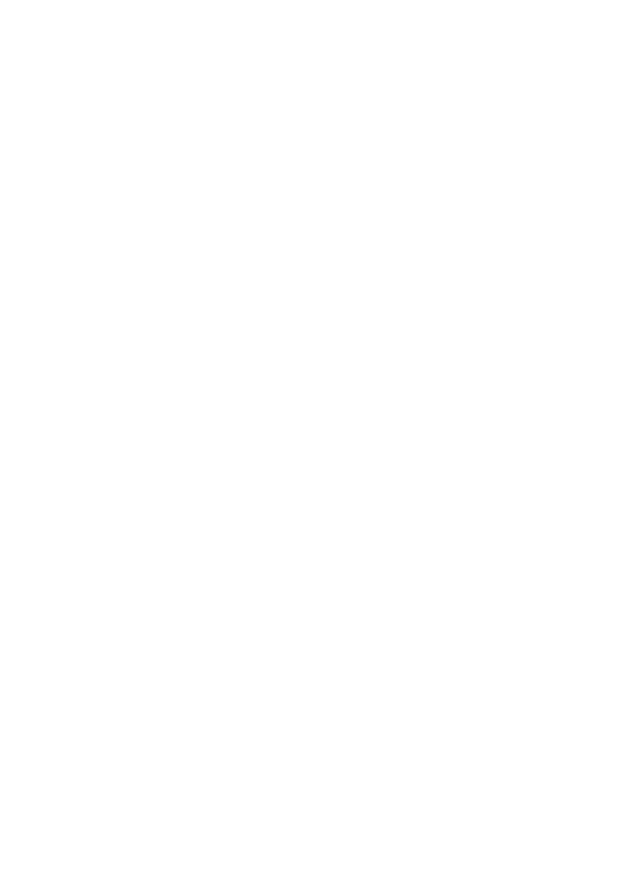
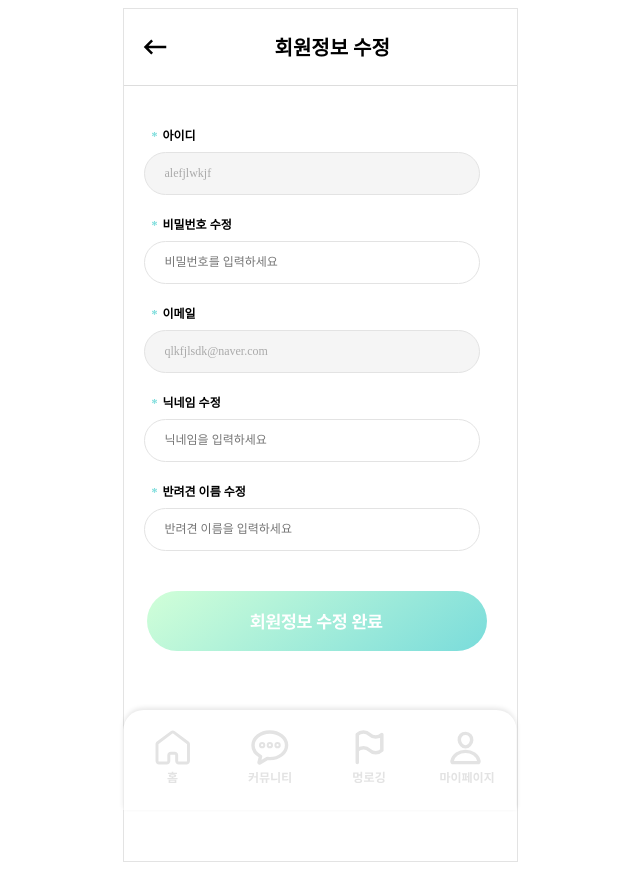
Before and after one commit to yeon-yeon1/trendithon, a React (Create React App) app: page /correct in a window 1280 px wide. Before the commit this address had no page. Shown: the whole page, without its empty margins (320-960 px from the left). Before the commit the page ends 800 px from the top, so only its background shows below. Built offline with nearby package versions, Linux system fonts and the light colour scheme.

Commit message:
Feat: 회원정보 수정 페이지 추가

```diff
--- a/src/App.js
+++ b/src/App.js
@@ -2,6 +2,7 @@
 import Home from "./home/Home";
 import MyPage from "./mypage/MyPage";
 import MyPage2 from "./mypage/MyPage2";
+import Correct from "./mypage/Correct";
 
 function App() {
   return (
@@ -10,6 +11,7 @@
         <Route path="/home" element={<Home />} />
         <Route path="/mypage" element={<MyPage />}></Route>
         <Route path="/mypage2" element={<MyPage2 />}></Route>
+        <Route path="/correct" element={<Correct />}></Route>
       </Routes>
     </BrowserRouter>
   );
--- /dev/null
+++ b/src/mypage/Correct.jsx
@@ -0,0 +1,54 @@
+import React from "react";
+import { useNavigate } from "react-router-dom";
+import * as C from "../mypage/styledCorrect";
+
+const Home = () => {
+  const navigate = useNavigate();
+
+  const menuItems = [
+    { Icon: C.HomeIcon, path: "/home" },
+    { Icon: C.CommuIcon, path: "/community" },
+    { Icon: C.FlagIcon, path: "/plogging" },
+    { Icon: C.MyPageIcon, path: "/mypage" },
+  ];
+
+  return (
+    <>
+      <C.Container>
+        <C.Header>
+          <C.BackButton onClick={() => navigate(-1)} />
+          <C.Title>회원정보 수정</C.Title>
+        </C.Header>
+
+        {/* 회원 정보 입력 폼 */}
+        <C.FormContainer>
+          <C.Label>아이디</C.Label>
+          <C.InputField type="text" value="alefjlwkjf" disabled />
+
+          <C.Label>비밀번호 수정</C.Label>
+          <C.InputField type="password" placeholder="비밀번호를 입력하세요" />
+
+          <C.Label>이메일</C.Label>
+          <C.InputField type="email" value="qlkfjlsdk@naver.com" disabled />
+
+          <C.Label>닉네임 수정</C.Label>
+          <C.InputField type="text" placeholder="닉네임을 입력하세요" />
+
+          <C.Label>반려견 이름 수정</C.Label>
+          <C.InputField type="text" placeholder="반려견 이름을 입력하세요" />
+        </C.FormContainer>
+        <C.CompleteBtn />
+      </C.Container>
+
+      <C.Footer>
+        {menuItems.map((item, index) => (
+          <C.NavItem key={index} onClick={() => navigate(item.path)}>
+            <item.Icon />
+          </C.NavItem>
+        ))}
+      </C.Footer>
+    </>
+  );
+};
+
+export default Home;
--- /dev/null
+++ b/src/mypage/styledCorrect.jsx
@@ -0,0 +1,176 @@
+import { styled } from "styled-components";
+
+// 배경 (고정, 필요 시 색상만 변경)
+export const Container = styled.div`
+  position: relative;
+  margin: 0 auto;
+  width: 393px;
+  height: 852px;
+  background: #fff;
+  min-height: 100vh;
+  border: 1px solid #e3e3e3;
+`;
+
+// 뒤로 가기 버튼
+export const BackButton = styled.img.attrs({
+  src: `${process.env.PUBLIC_URL}/images/BackBtn.svg`,
+})`
+  cursor: pointer;
+  margin-left: 16px;
+`;
+
+// 헤더
+export const Header = styled.div`
+  width: 100%;
+  display: flex;
+  align-items: center;
+  padding: 10px 0;
+  border-bottom: 1px solid #ddd;
+`;
+
+// 타이틀
+export const Title = styled.h1`
+  margin-left: 105px;
+  text-align: center;
+  color: #000;
+  font-family: "Pretendard Variable";
+  font-size: 20px;
+  font-style: normal;
+  font-weight: 600;
+  line-height: normal;
+`;
+
+// 회원정보 입력 폼 컨테이너
+export const FormContainer = styled.div`
+  display: flex;
+  flex-direction: column;
+  padding: 20px;
+`;
+
+// 라벨 스타일 (*만 색상 변경)
+export const Label = styled.label`
+  font-size: 12px;
+  font-weight: 700;
+  margin-top: 20px;
+  margin-left: 8px;
+  color: #000;
+  font-family: "Pretendard Variable";
+
+  &::before {
+    content: "*";
+    color: #7adcdb;
+    margin-right: 5px;
+  }
+`;
+
+// 입력 필드 스타일
+export const InputField = styled.input`
+  margin-top: 8px;
+  padding-left: 20px;
+  border-radius: 50px;
+  border: 1px solid #e3e3e3;
+  background: #fff;
+  width: 312px;
+  height: 39px;
+  flex-shrink: 0;
+  color: #aaa;
+  font-family: "Pretendard Variable";
+  font-size: 12px;
+  font-style: normal;
+  font-weight: 500;
+  line-height: normal;
+
+  &:focus {
+    outline: none;
+    border-color: #7adcdb;
+  }
+
+  &:disabled {
+    background: #f5f5f5;
+  }
+`;
+
+// 푸터 (=하단바, 고정)
+export const Footer = styled.footer`
+  position: fixed;
+  transform: translate(-50%, -50%);
+  left: 50%;
+  width: 393px;
+  height: 80px;
+  display: flex;
+  justify-content: space-around;
+  align-items: center;
+  padding: 10px 0;
+  background: #fff;
+  border-top-left-radius: 20px;
+  border-top-right-radius: 20px;
+  box-shadow: 0 -2px 5px rgba(0, 0, 0, 0.1);
+  top: 95%;
+`;
+
+// 네비게이션 아이템 (고정)
+export const NavItem = styled.div`
+  flex: 1;
+  display: flex;
+  flex-direction: column;
+  align-items: center;
+  justify-content: center;
+  padding: 10px 0;
+  cursor: pointer;
+  user-select: none;
+`;
+
+// 아이콘 (고정)
+export const Icon = styled.img`
+  width: 56px;
+  height: 55px;
+  margin-bottom: 5px;
+
+  &:hover {
+    content: url(${(props) => props.hoverSrc});
+  }
+`;
+
+// 아이콘 컴포넌트 (고정, 개별 아이콘)
+export const HomeIcon = (props) => (
+  <Icon
+    {...props}
+    src="/images/HomeIcon.svg"
+    alt="Home"
+    hoverSrc="/images/OnHomeIcon.svg"
+  />
+);
+export const CommuIcon = (props) => (
+  <Icon
+    {...props}
+    src="/images/CommuIcon.svg"
+    alt="Community"
+    hoverSrc="/images/OnCommuIcon.svg"
+  />
+);
+export const FlagIcon = (props) => (
+  <Icon
+    {...props}
+    src="/images/FlagIcon.svg"
+    alt="Plogging"
+    hoverSrc="/images/OnFlagIcon.svg"
+  />
+);
+export const MyPageIcon = (props) => (
+  <Icon
+    {...props}
+    src="/images/MyPageIcon.svg"
+    alt="My Page"
+    hoverSrc="/images/OnMyPageIcon.svg"
+  />
+);
+
+// 회원정보 수정완료 버튼
+export const CompleteBtn = styled.img.attrs({
+  src: `${process.env.PUBLIC_URL}/images/CorrectCompleteBtn.svg`,
+})`
+  position: fixed;
+  cursor: pointer;
+  margin-left: 23px;
+  margin-top: 20px;
+`;
```
Also changed, not shown: public/images/CorrectCompleteBtn.svg (added).
